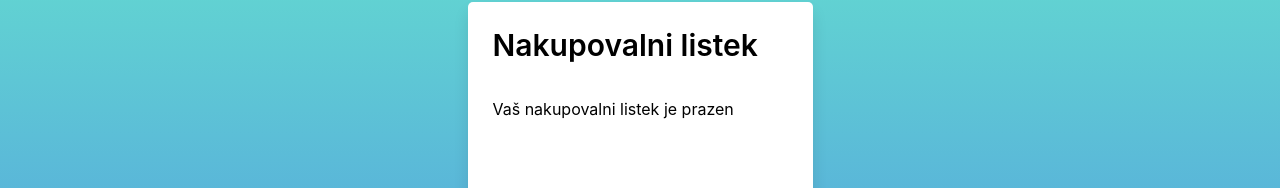
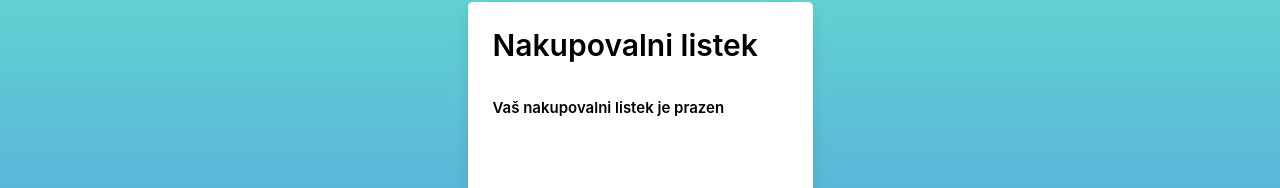
Before and after one commit to szajc/shoppinglist, a React (Create React App) app: page / in a window 1280 px wide. Shown: the part 178-366 px from the top of the page. Built offline with nearby package versions, Linux system fonts and the light colour scheme; no server answers; the database is empty.

Commit message:
done; mybe later add some additional styles

```diff
--- a/src/App.css
+++ b/src/App.css
@@ -52,6 +52,10 @@
   max-height: 250px;
   overflow-y: auto;
   overflow-x: hidden;
+}
+.dataContainer p {
+  font-size: 15px;
+  font-weight: 600;
 }
 .item {
   position: relative;
@@ -140,7 +144,7 @@
   position: absolute;
   display: flex;
   width: 200px;
-  background-color: black;
+  background-color:rgb(114, 28, 227, 0.8);
   color: #fff;
   bottom: 5px;
   margin: 0 10px;
--- a/src/App.js
+++ b/src/App.js
@@ -45,7 +45,7 @@ function App() {
     // delete item from DB
     const removeData = firebase.database().ref('shoppingcart/' + itemId);
     removeData.remove()
-    toast(`${itemName} odstranjen`);
+    toast(`${itemName} odstranjen/a`);
   }
 
   const boughtItemHandler = (inputItem) => {
--- a/src/content/InputBox.js
+++ b/src/content/InputBox.js
@@ -15,8 +15,7 @@ function InputBox(props) {
 
     const sendData = () => {
         if (input === '') {
-            console.log('polje prazno')
-            //return toast('polje je prazno!');
+            return toast('polje je prazno!');
         } else {
             const data = {
                 item: input,
@@ -24,7 +23,7 @@ function InputBox(props) {
             }
             writeData(data);
             setInput('');
-            toast(`${input} dodan!`)
+            toast(`${input} dodan/a!`)
         }
     }
 
```
Also changed, not shown: 1 other file (tests, documents, lock files or other folders).
